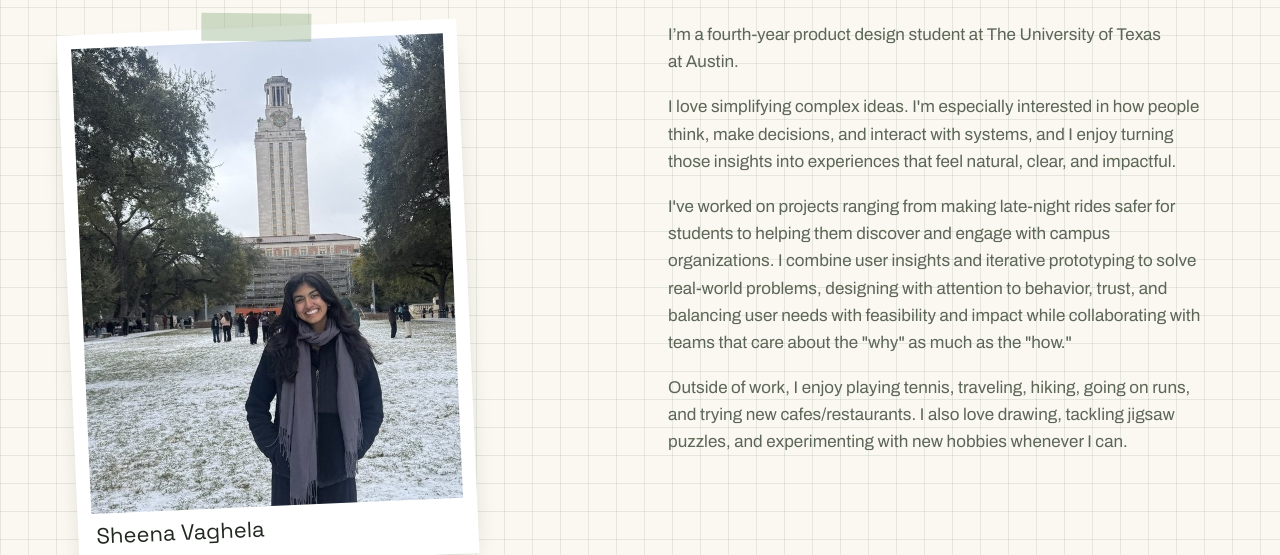
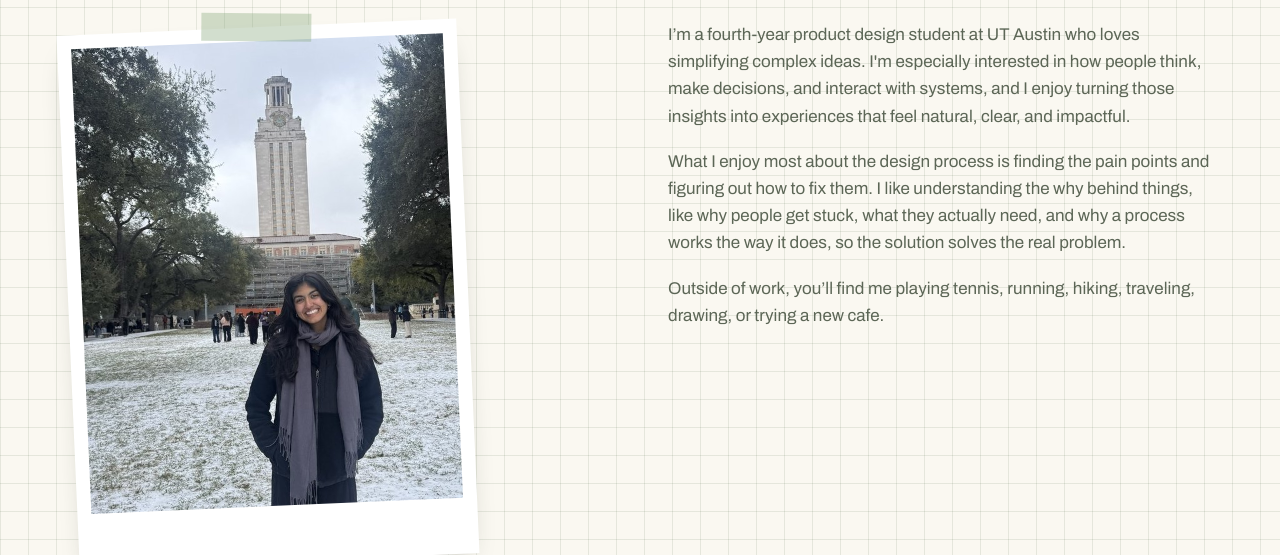
Before and after one commit to sheenavaghela05/sheena-portfolio, a plain HTML site: page about.html in a window 1280 px wide. Shown: the part 245-800 px from the top of the page. Drawn offline with nearby package versions, Linux system fonts and the light colour scheme.

Commit message:
Refresh About page copy and drop the photo caption
Co-Authored-By: Claude Opus 5.5 <noreply@anthropic.com>

```diff
--- a/about.html
+++ b/about.html
@@ -31,14 +31,12 @@
     <figure class="hm-polaroid" data-reveal>
       <span class="hm-tape"></span>
       <img src="images/about-sheena-tower.jpg" alt="Sheena smiling on the snowy South Mall in front of the UT Tower">
-      <figcaption>Sheena Vaghela</figcaption>
     </figure>
     <div class="hm-about-body">
       <h1 class="hm-h2">Hi, I’m Sheena!</h1>
-      <p>I’m a fourth-year product design student at The University of Texas at Austin.</p>
-      <p>I love simplifying complex ideas. I'm especially interested in how people think, make decisions, and interact with systems, and I enjoy turning those insights into experiences that feel natural, clear, and impactful.</p>
-      <p>I've worked on projects ranging from making late-night rides safer for students to helping them discover and engage with campus organizations. I combine user insights and iterative prototyping to solve real-world problems, designing with attention to behavior, trust, and balancing user needs with feasibility and impact while collaborating with teams that care about the "why" as much as the "how."</p>
-      <p>Outside of work, I enjoy playing tennis, traveling, hiking, going on runs, and trying new cafes/restaurants. I also love drawing, tackling jigsaw puzzles, and experimenting with new hobbies whenever I can.</p>
+      <p>I’m a fourth-year product design student at UT Austin who loves simplifying complex ideas. I'm especially interested in how people think, make decisions, and interact with systems, and I enjoy turning those insights into experiences that feel natural, clear, and impactful.</p>
+      <p>What I enjoy most about the design process is finding the pain points and figuring out how to fix them. I like understanding the why behind things, like why people get stuck, what they actually need, and why a process works the way it does, so the solution solves the real problem.</p>
+      <p>Outside of work, you’ll find me playing tennis, running, hiking, traveling, drawing, or trying a new cafe.</p>
     </div>
   </section>
 
```
